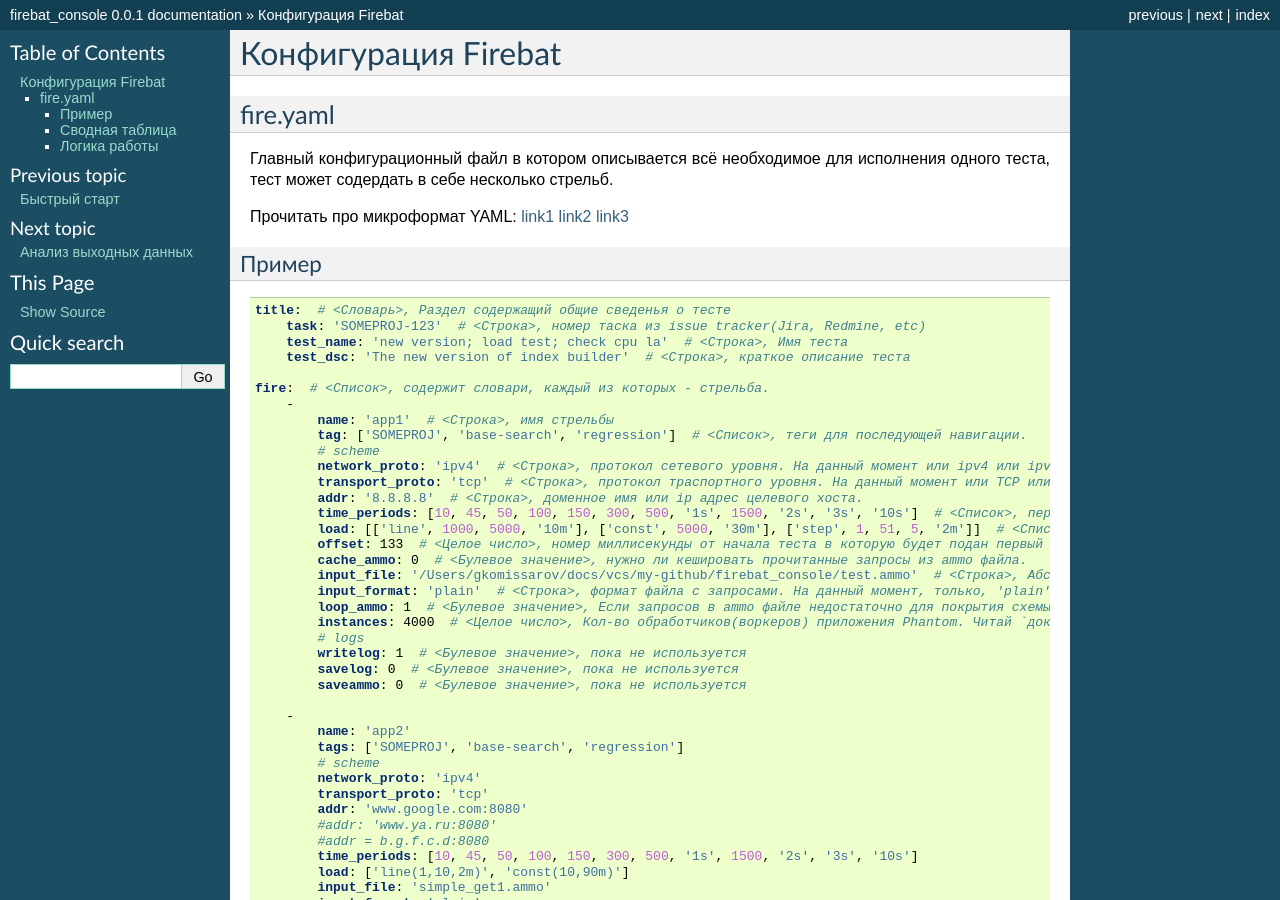
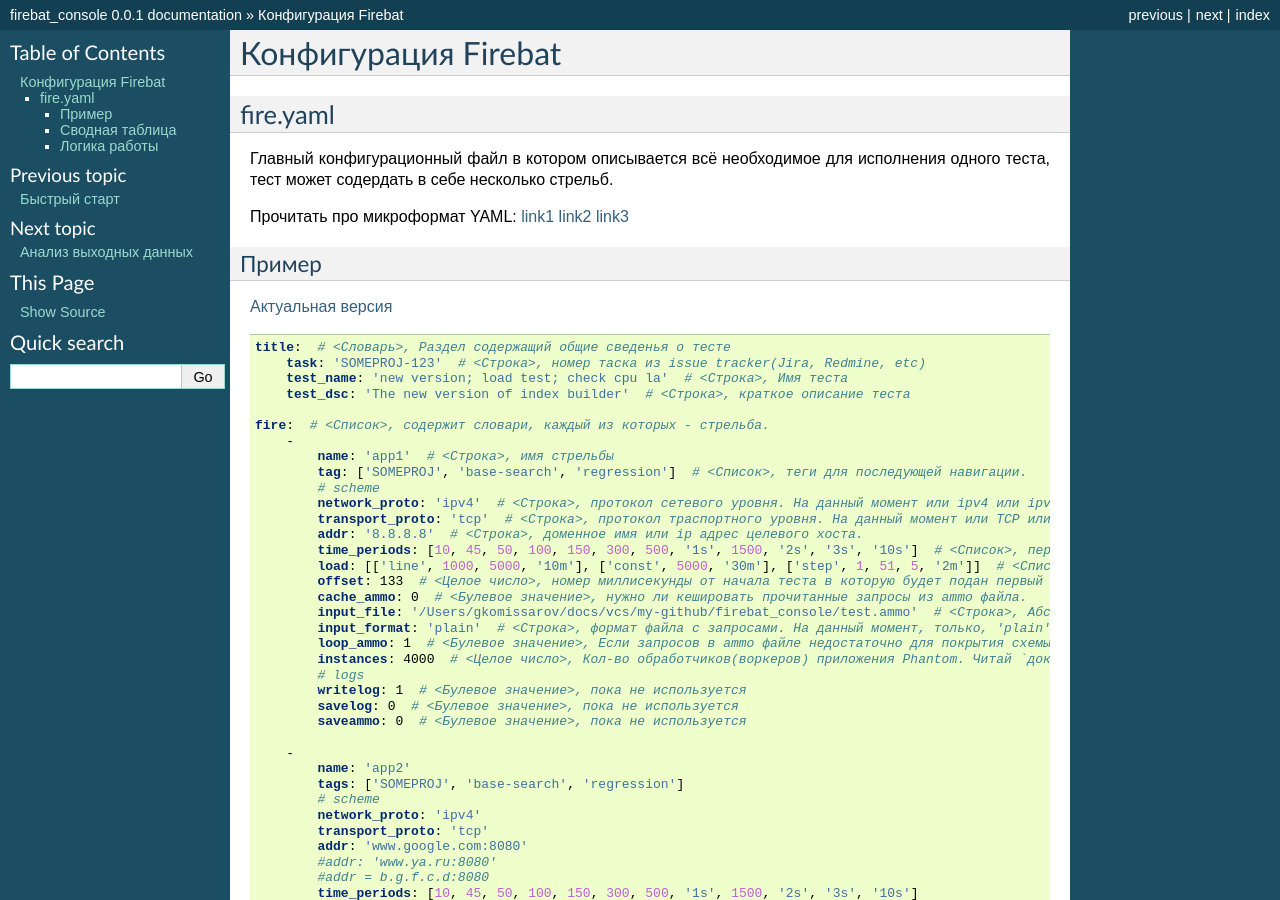
Before and after one commit to greggyNapalm/firebat-console, a Sphinx documentation site: the page built from docs/writing-a-firebat-conf.rst, in a window 1280 px wide and 900 px high. Built offline with Sphinx 7.4.7, drawn with Linux system fonts in a browser that asks for light colours.

Commit message:
ru_sphinx_doc: up

```diff
--- a/docs/writing-a-firebat-conf.rst
+++ b/docs/writing-a-firebat-conf.rst
@@ -11,6 +11,8 @@ fire.yaml
 
 Пример
 ------
+
+`Актуальная версия <https://raw.github.com/greggyNapalm/firebat_console/master/fire.default.yaml>`_
 
 .. code-block:: yaml
 
```
